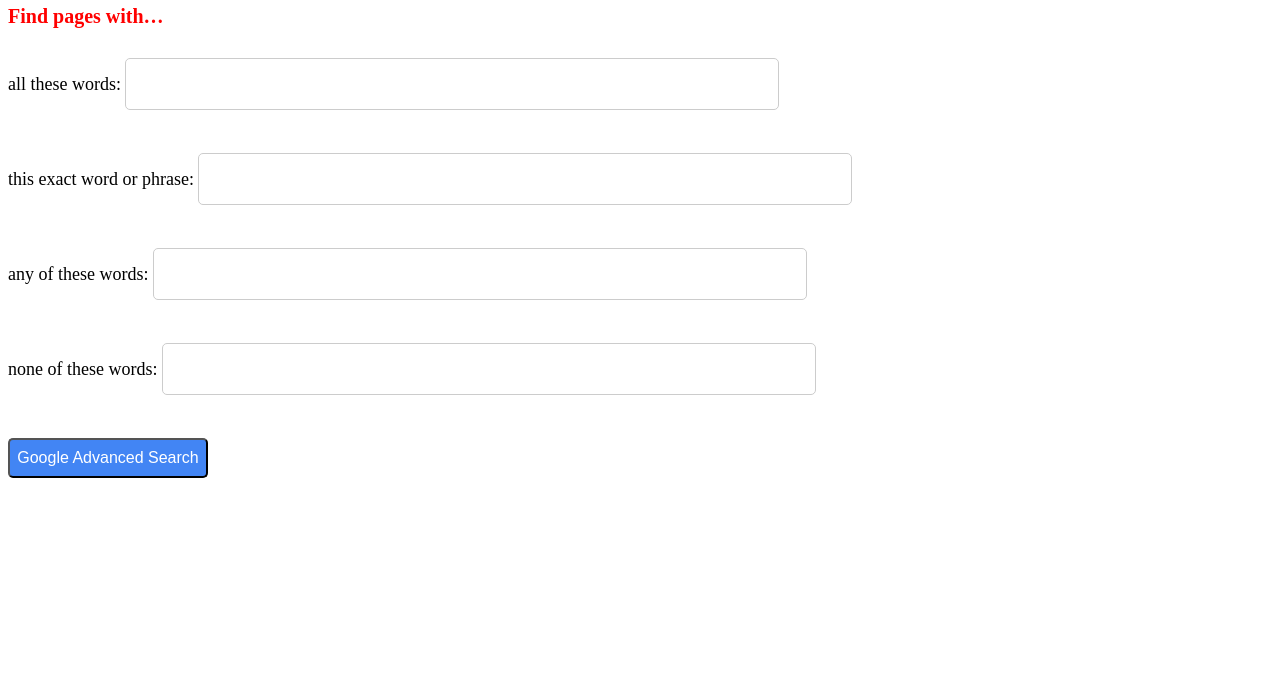
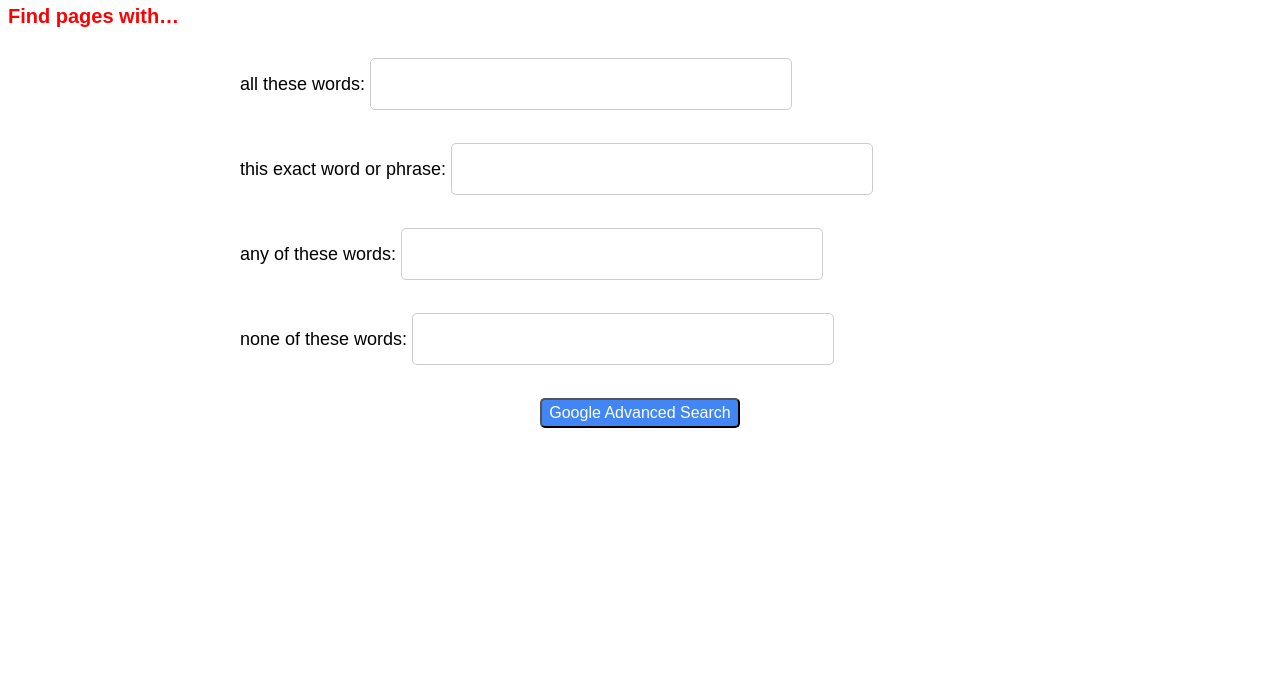
Before and after one commit to chelseayep/cs50wproject1.github.io, a plain HTML site: page advanced.html in a window 1280 px wide. Shown: the part 100-800 px from the top of the page. Drawn offline with Linux system fonts and the light colour scheme.

Commit message:
alignment issues fixed
need to fix:
- search box shape
- aesthetics

```diff
--- a/style.scss
+++ b/style.scss
@@ -1,9 +1,10 @@
+
 $color: rgb(66, 133, 244);
 $font: "Sofia", sans-serif;
 
 body {
     font-size: 20px;
-    font: $font
+    font-family: $font
 }
 
 
@@ -16,7 +17,6 @@
         margin-right: 20px;
         color: inherit;
         text-decoration: none;
-        font: $font;
     }
 
     a:last-child {
@@ -27,7 +27,6 @@
 h1 {
     font-size: 30px;
     color: black;
-    font-family: $font;
 }
 
 h3{
@@ -39,19 +38,22 @@
     display: flex;
     flex-direction: column;
     align-items: center;
+    font: $font;
 
     form {
         margin: 10px 0;
         display: flex;
         flex-direction: column;
+        align-items: center;
         width: 100%;
+        max-width: 800px;
 
         label {
-            display: block;
-            margin-bottom: 10px;
+            align-self: flex-start;
             font-size: 18px;
             color: black;
             width: 100%;
+            text-align: left;
         }
 
         input[type="text"] {
@@ -67,13 +69,12 @@
 
         input[type="submit"] {
             width: 200px;
-            height: 40px;
+            height: 30px;
             font-size: 16px;
             border-radius: 5px;
             background-color: $color;
             color: white;
-            align-items: center;
-
+            cursor: pointer;
 
             &:hover {
                 background-color: darken($color, 10%);
```
Also changed, not shown: style.css, 1 other file.
